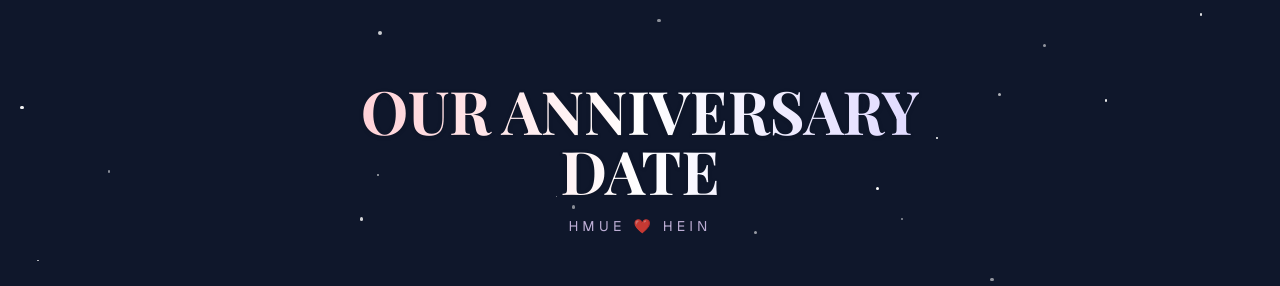
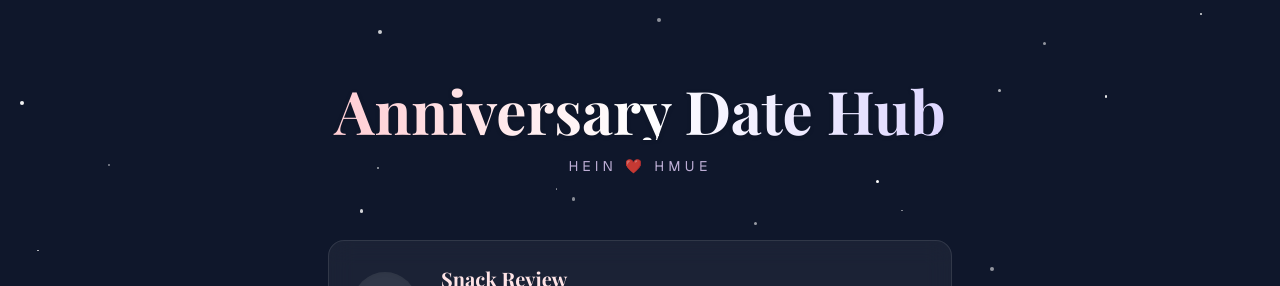
Before and after one commit to Henry336/anniversary-gift, a Next.js app: page /plans in a window 1280 px wide. Shown: the top 286 px of the page. Built offline with nearby package versions, Linux system fonts and the light colour scheme; no server answers; the database is empty; a web font is replaced by a local one.

Commit message:
Changed the title and subtitle again

```diff
--- a/app/plans/page.js
+++ b/app/plans/page.js
@@ -10,8 +10,8 @@ import MusicPlayer from '../../components/MusicPlayer';
 const playfair = Playfair_Display({ subsets: ['latin'] });
 
 // 👇 EDIT YOUR TITLE AND SUBTITLE HERE
-const PAGE_TITLE = "OUR ANNIVERSARY DATE";
-const PAGE_SUBTITLE = "Hmue ❤️ Hein";
+const PAGE_TITLE = "Anniversary Date Hub";
+const PAGE_SUBTITLE = "Hein ❤️ Hmue";
 
 const PLAN_DATA = [
   { icon: "🍫", title: "Snack Review", description: "ကိုကိုပေးလိုက်တဲ့ မုန့်တွေ သဲသဲတစ်ခုချင်းစားကြည့်ပြီး review ပေးမယ်၊ ကိုကိုလည်း မစားဖူးတဲ့မုန့်တွေဝယ်ထားပြီး review ပေးမယ် 😋🍽️" },
```
